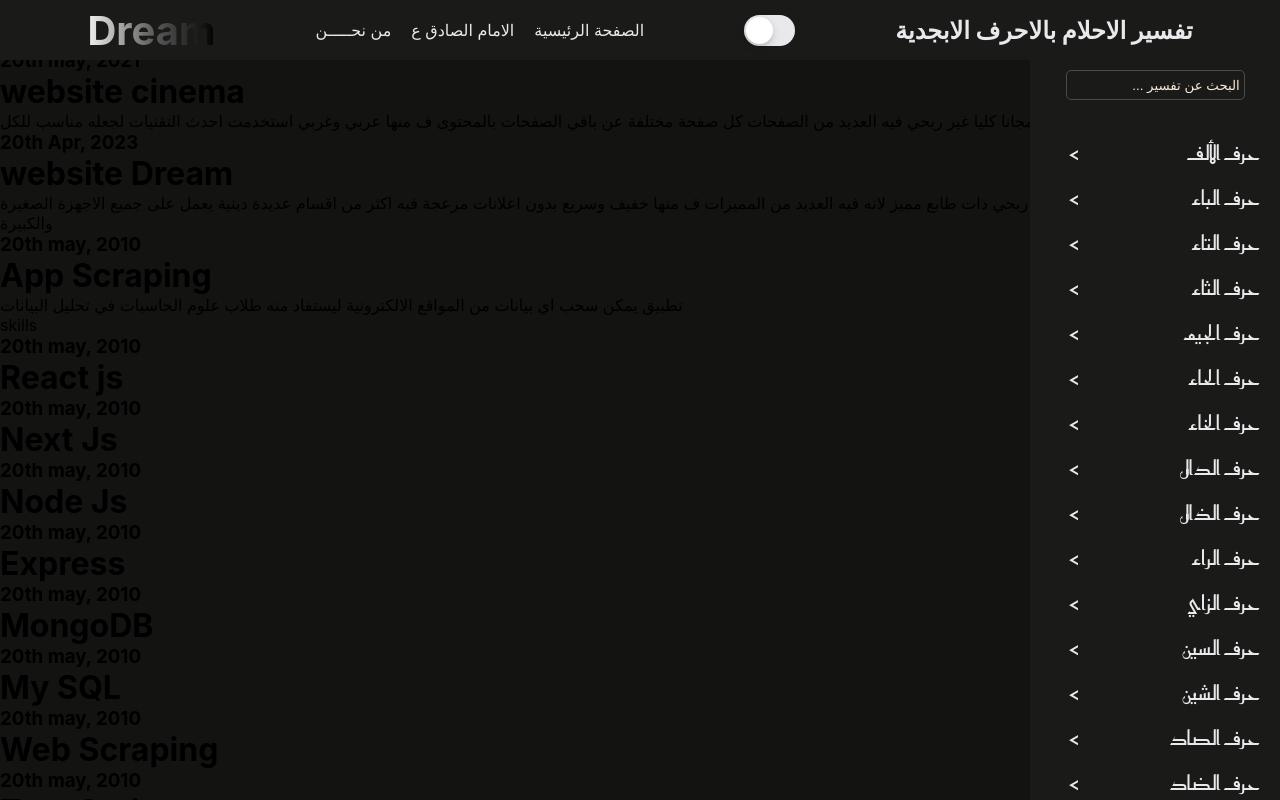
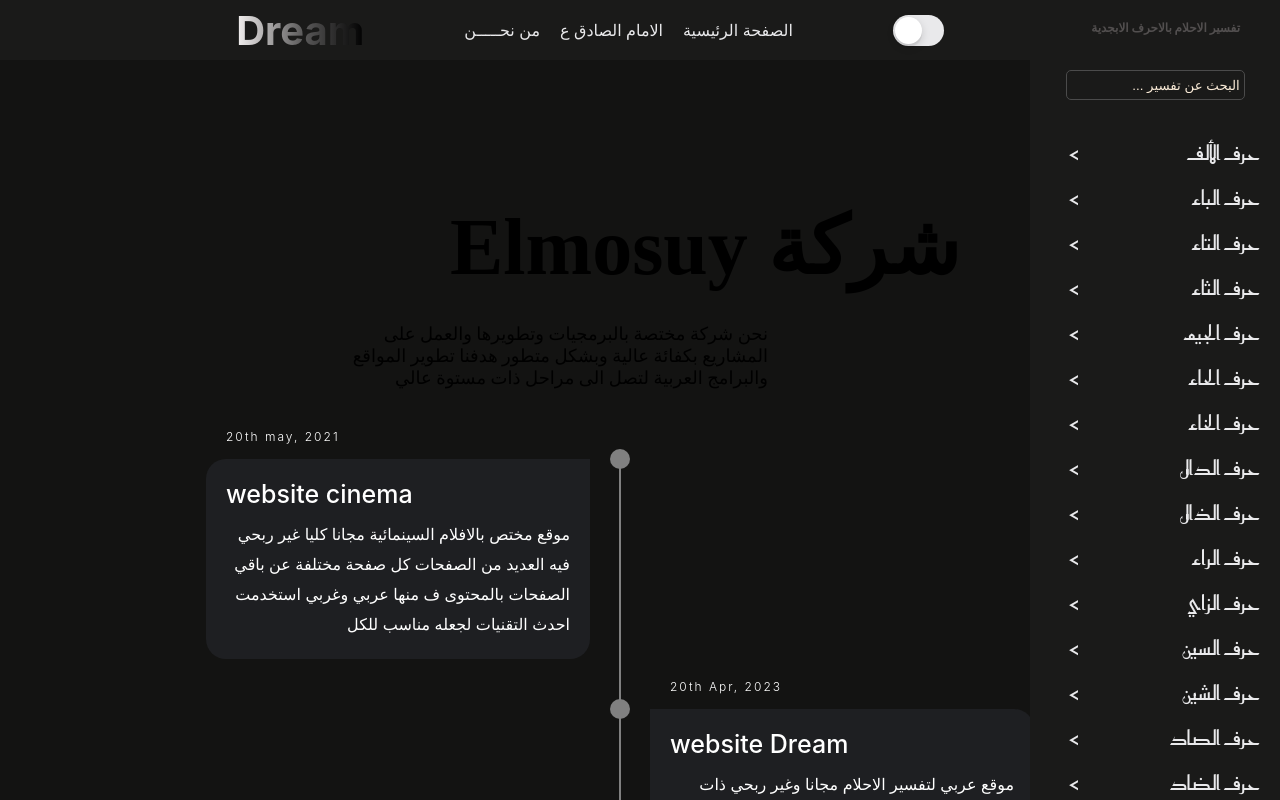
Before and after one commit to elmosuy/firstproject, a Next.js app: page /me in a window 1280 px wide. Shown: the top 800 px of the page. Built offline with nearby package versions, Linux system fonts and the light colour scheme; a web font is replaced by a local one.

Commit message:
Add files via upload

```diff
--- a/styles/globals.css
+++ b/styles/globals.css
@@ -48,173 +48,7 @@ a {
   z-index: 1000;
   font-family: 'Reem Kufi', sans-serif;
 }
-@media only screen and (max-width:872px){
-  .letters{
-    right: -250px;
-  }
-  .textindex div h2{
-    font-size: larger;
-  }
-  .textindex div p{
-    font-size: medium;
-  }
- .texts .textindex{
-    width: 80%;
-  }
 
-  .header{
-    font-size: small;
-    justify-content: center;
-  }
-  .header .container{
-     position: fixed;
-     top: 66px;
-     right: 10px;
-     transform: scale(.7);
-  }
-  .show-letters{
-    right: 1px;
-  }
-  /* borger */
-  .bouger-menu{
-    position: fixed;
-    z-index: 1002;
-    top: 68px;
-    left: 35px;
-    font-weight: 100;
-    font-size: large;
-    display: flex;
-    transform: rotate(90deg) scale(1.5);
-
-  }
-  /* .burger {
-    position: relative;
-    width: 40px;
-    height: 30px;
-    background: transparent;
-    cursor: pointer;
-    display: block;
-  } */
-
-  /* .burger input {
-    position: absolute;
-
-
-  } */
-
-  /* .burger span {
-    display: block;
-    position: absolute;
-    height: 4px;
-    width: 100%;
-    background: rgb(168, 156, 156);
-    border-radius: 9px;
-    opacity: 1;
-    left: 0;
-    transform: rotate(0deg);
-    transition: .25s ease-in-out;
-  } */
-
-  /* .burger span:nth-of-type(1) {
-    top: 0px;
-    transform-origin: left center;
-  }
-
-  .burger span:nth-of-type(2) {
-    top: 50%;
-    transform: translateY(-50%);
-    transform-origin: left center;
-  }
-
-  .burger span:nth-of-type(3) {
-    top: 100%;
-    transform-origin: left center;
-    transform: translateY(-100%);
-  } */
-
-  .burger input:checked ~ span:nth-of-type(1) {
-    transform: rotate(45deg);
-    top: 0px;
-    left: 5px;
-  }
-
-  .burger input:checked ~ span:nth-of-type(2) {
-    width: 0%;
-    opacity: 0;
-  }
-
-  .burger input:checked ~ span:nth-of-type(3) {
-    transform: rotate(-45deg);
-    top: 28px;
-    left: 5px;
-  }
-  .texts .text{
-    width: 550px;
-  }
-  .textindex .leftq{
-    position: static;
-  }
-  .media{
-    flex-wrap: nowrap;
-    background-color: #e90202;
-  }
-  .textindex{
-    height: 110vh;
-  }
-
-
-}
-@media only screen and (max-width:557px){
-  .header h1{
-    display: none;
-  }
-  .media{
-    opacity: 0;
-    transform: translateX(-200px);
-  }
-  .texts .textindex{
-    width: 90%;
-  }
-
-  .header .list-header ul{
-    width: 100%;
-    font-size: 12.4px;
-    position: absolute;
-    text-align: center;
-    left: 0;
-    display: flex;
-    justify-content: center;
-    align-items: center;
-    height: 6px;
-
-  }
-  .textindex div h2{
-    font-size: larger;
-  }
-  .textindex div p{
-    font-size: smaller;
-  }
- .texts .textindex{
-  width:100%;
- }
-
-  .texts .text{
-    width: 90%;
-    padding: 2px;
-    padding-top: 25px;
-    font-size: 13px;
-    padding-bottom: 50px;
-  }
-  .show-letters{
-    right: 1;
-  }
-  .text p:nth-child(2){
-
-    font-size: 8px;
-
-
-  }
-}
 .letters h2{
   font-size: 27px;
   position: relative;
@@ -324,6 +158,7 @@ cursor: pointer;
   color:transparent ;
   background: linear-gradient(to right ,rgb(244, 241, 241),rgb(97, 96, 96),black);
   -webkit-background-clip: text;
+
 
 }
 .search-letters{
@@ -582,3 +417,379 @@ cursor: pointer;
 .show-theme-all .leftq h2{
   color:black;
 }
+.titleWeb {
+  color: #524f4f;
+  font-size: 8px;
+  position: absolute;
+  top: 20px;
+  right: 40px;
+}
+/* page about me  */
+.about{
+  display: flex;
+  flex-wrap: wrap;
+  justify-content: center;
+  margin-bottom: 200px;
+
+
+}
+.about .company{
+  padding-top: 200px;
+  width: 50%;
+  font-family: 'Reem+Kufi';
+  text-align: right;
+  position: relative;
+
+
+}
+.about h2{
+  font-size: 80px;
+  text-align: right;
+  width: 100%;
+
+}
+.about .company p{
+  position: relative;
+  top: 30px;
+  font-size: large;
+  width: 70%;
+}
+
+.timeline {
+  width: 60%;
+  height: auto;
+
+  /* transform: scale(.5); */
+  max-width: 800px;
+  margin: 0 auto;
+  position: relative;
+  top: 100px;
+  right: 20px;
+}
+
+.timeline ul {
+  list-style: none;
+}
+.timeline ul li {
+  padding: 20px;
+  background-color: #1e1f22;
+  color: white;
+  border-radius: 10px;
+  margin-bottom: 20px;
+}
+.timeline ul li:last-child {
+  margin-bottom: 0;
+}
+.timeline-content h1 {
+  font-weight: 500;
+  font-size: 25px;
+  text-align: left;
+  line-height: 30px;
+  margin-bottom: 10px;
+}
+.timeline-content p {
+  font-size: 16px;
+  line-height: 30px;
+  text-align: right;
+  font-weight: 300;
+}
+.timeline-content .date {
+  font-size: 12px;
+  font-weight: 300;
+  margin-bottom: 10px;
+  letter-spacing: 2px;
+}
+.timeline ul li:nth-child(3){
+    margin-bottom: 300px;
+    position: relative;
+}
+.timeline ul li span{
+  position: absolute;
+  left: 97.5%;
+  top: 200px;
+
+  color: rgb(124, 124, 124);
+  font-size: 34px;
+}
+@media only screen and (min-width: 768px) {
+  .timeline:before {
+    content: "";
+    position: absolute;
+    top: 0;
+    left: 50%;
+    transform: translateX(-50%);
+    width: 2px;
+    height: 100%;
+    background-color: gray;
+  }
+  .timeline ul li {
+    width: 50%;
+    position: relative;
+    margin-bottom: 50px;
+  }
+  .timeline ul li:nth-child(odd) {
+    float: left;
+    clear: right;
+    transform: translateX(-30px);
+    border-radius: 20px 0px 20px 20px;
+  }
+  .timeline ul li:nth-child(even) {
+    float: right;
+    clear: left;
+    transform: translateX(30px);
+    border-radius: 0px 20px 20px 20px;
+  }
+  .timeline ul li::before {
+    content: "";
+    position: absolute;
+    height: 20px;
+    width: 20px;
+    border-radius: 50%;
+    background-color: gray;
+    top: 0px;
+  }
+  .timeline ul li:nth-child(odd)::before {
+    transform: translate(50%, -50%);
+    right: -30px;
+  }
+  .timeline ul li:nth-child(even)::before {
+    transform: translate(-50%, -50%);
+    left: -30px;
+  }
+  .timeline-content .date {
+    position: absolute;
+    top: -30px;
+  }
+
+  .timeline ul li:hover::before {
+    background-color: rgb(246, 255, 0);
+  }
+}
+@media only screen and (max-width:872px){
+  .titleWeb{
+    display: none;
+  }
+  .about h2{
+    font-size: 50px;
+    text-align: right;
+    width: 100%;
+
+  }
+  .about .company p{
+    width: 100%;
+    font-size: small;
+
+  }
+  .about {
+    position: relative;
+    left: 30px;
+  }
+  .letters{
+    right: -250px;
+  }
+  .textindex div h2{
+    font-size: larger;
+  }
+  .textindex div p{
+    font-size: medium;
+  }
+ .texts .textindex{
+    width: 80%;
+  }
+
+  .header{
+    font-size: small;
+    justify-content: center;
+  }
+  .header .container{
+     position: fixed;
+     top: 66px;
+     right: 10px;
+     transform: scale(.7);
+  }
+  .show-letters{
+    right: 1px;
+  }
+  /* borger */
+  .bouger-menu{
+    position: fixed;
+    z-index: 1202;
+    top: 68px;
+    left: 35px;
+    font-weight: 100;
+    font-size: large;
+    display: flex;
+    transform: rotate(90deg) scale(1.5);
+
+  }
+
+  /* .burger {
+    position: relative;
+    width: 40px;
+    height: 30px;
+    background: transparent;
+    cursor: pointer;
+    display: block;
+  } */
+
+  /* .burger input {
+    position: absolute;
+
+
+  } */
+
+  /* .burger span {
+    display: block;
+    position: absolute;
+    height: 4px;
+    width: 100%;
+    background: rgb(168, 156, 156);
+    border-radius: 9px;
+    opacity: 1;
+    left: 0;
+    transform: rotate(0deg);
+    transition: .25s ease-in-out;
+  } */
+
+  /* .burger span:nth-of-type(1) {
+    top: 0px;
+    transform-origin: left center;
+  }
+
+  .burger span:nth-of-type(2) {
+    top: 50%;
+    transform: translateY(-50%);
+    transform-origin: left center;
+  }
+
+  .burger span:nth-of-type(3) {
+    top: 100%;
+    transform-origin: left center;
+    transform: translateY(-100%);
+  } */
+
+  /* .burger input:checked ~ span:nth-of-type(1) {
+    transform: rotate(45deg);
+    top: 0px;
+    left: 5px;
+  }
+
+  .burger input:checked ~ span:nth-of-type(2) {
+    width: 0%;
+    opacity: 0;
+  }
+
+  .burger input:checked ~ span:nth-of-type(3) {
+    transform: rotate(-45deg);
+    top: 28px;
+    left: 5px;
+  } */
+  .texts .text{
+    width: 550px;
+  }
+  .textindex .leftq{
+    position: static;
+  }
+  .media{
+    flex-wrap: nowrap;
+    background-color: #e90202;
+  }
+  .textindex{
+    height: 110vh;
+  }
+
+  .timeline ul li span{
+    position: absolute;
+    left: 40%;
+    top: 400px;
+
+  }
+
+}
+@media only screen and (max-width:557px){
+
+  .media{
+    opacity: 0;
+    transform: translateX(-200px);
+  }
+  .texts .textindex{
+    width: 90%;
+  }
+
+  .header .list-header ul{
+    width: 70%;
+    font-size: 12.4px;
+    position: absolute;
+    text-align: center;
+    right: -10px;
+    display: flex;
+    justify-content: center;
+    align-items: center;
+    height: 6px;
+    font-weight: 900;
+
+    font-size: 10px;
+
+  }
+  .textindex div h2{
+    font-size: larger;
+  }
+  .textindex div p{
+    font-size: smaller;
+  }
+ .texts .textindex{
+  width:100%;
+ }
+ .header h1{
+  display: block;
+  font-size: 5px;
+  position: absolute;
+  left: 5px;
+  top: 0px;
+
+}
+  .texts .text{
+    width: 90%;
+    padding: 2px;
+    padding-top: 25px;
+    font-size: 13px;
+    padding-bottom: 50px;
+  }
+  .show-letters{
+    right: 1;
+  }
+  .text p:nth-child(2){
+
+    font-size: 8px;
+
+
+  }
+}
+
+.anim2{
+  position: relative;
+  left: 100px;
+}
+
+/* page shere  */
+.shere{
+  position: relative;
+  top: 90px;
+  flex-wrap: wrap;
+  justify-content: center;
+
+
+
+}
+.shere .n1{
+  width: 51%;
+  text-align: center;
+  position: relative;
+
+
+}
+.shere .n2{
+  width: 50%;
+  /* position: relative;
+  right: 100px; */
+}
```
